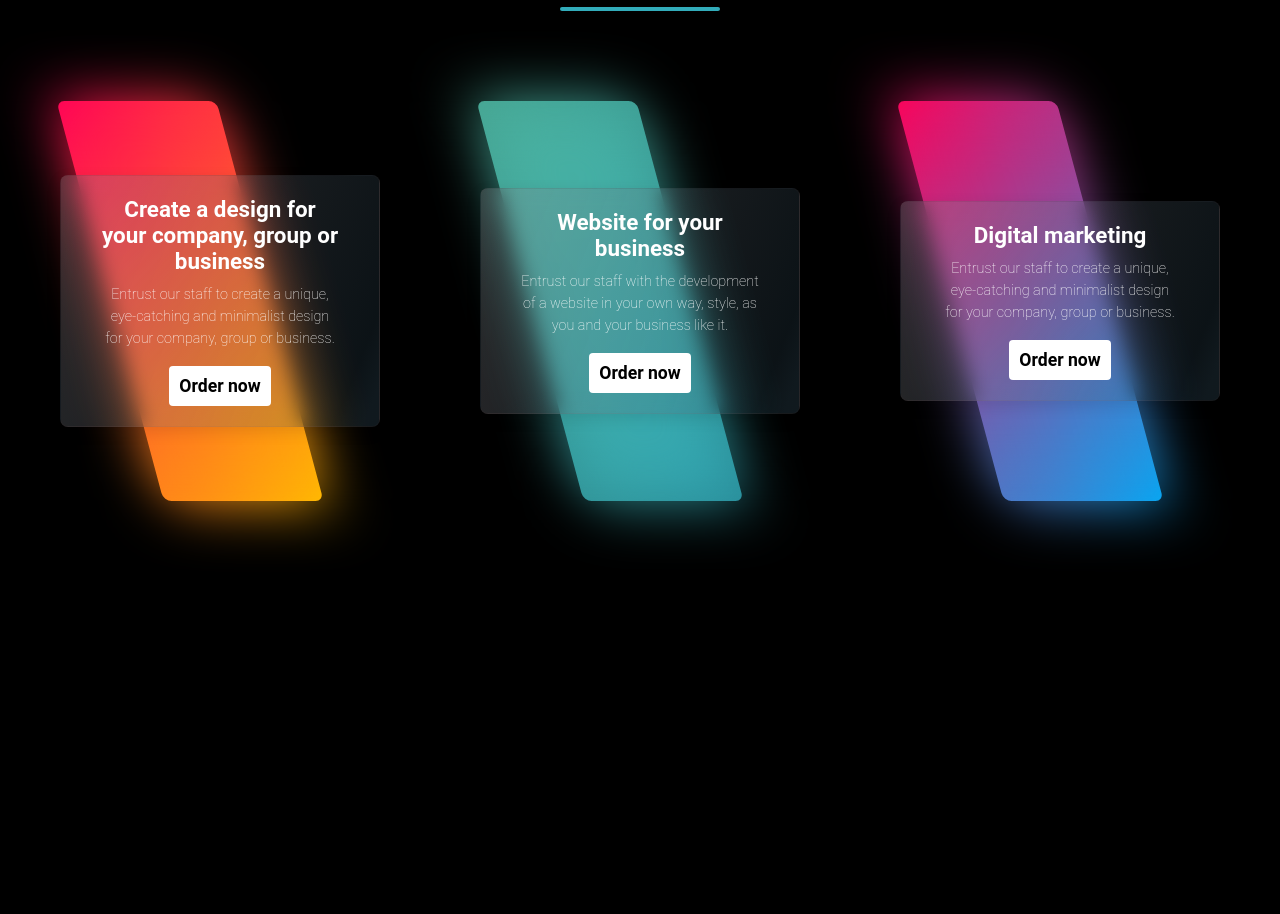
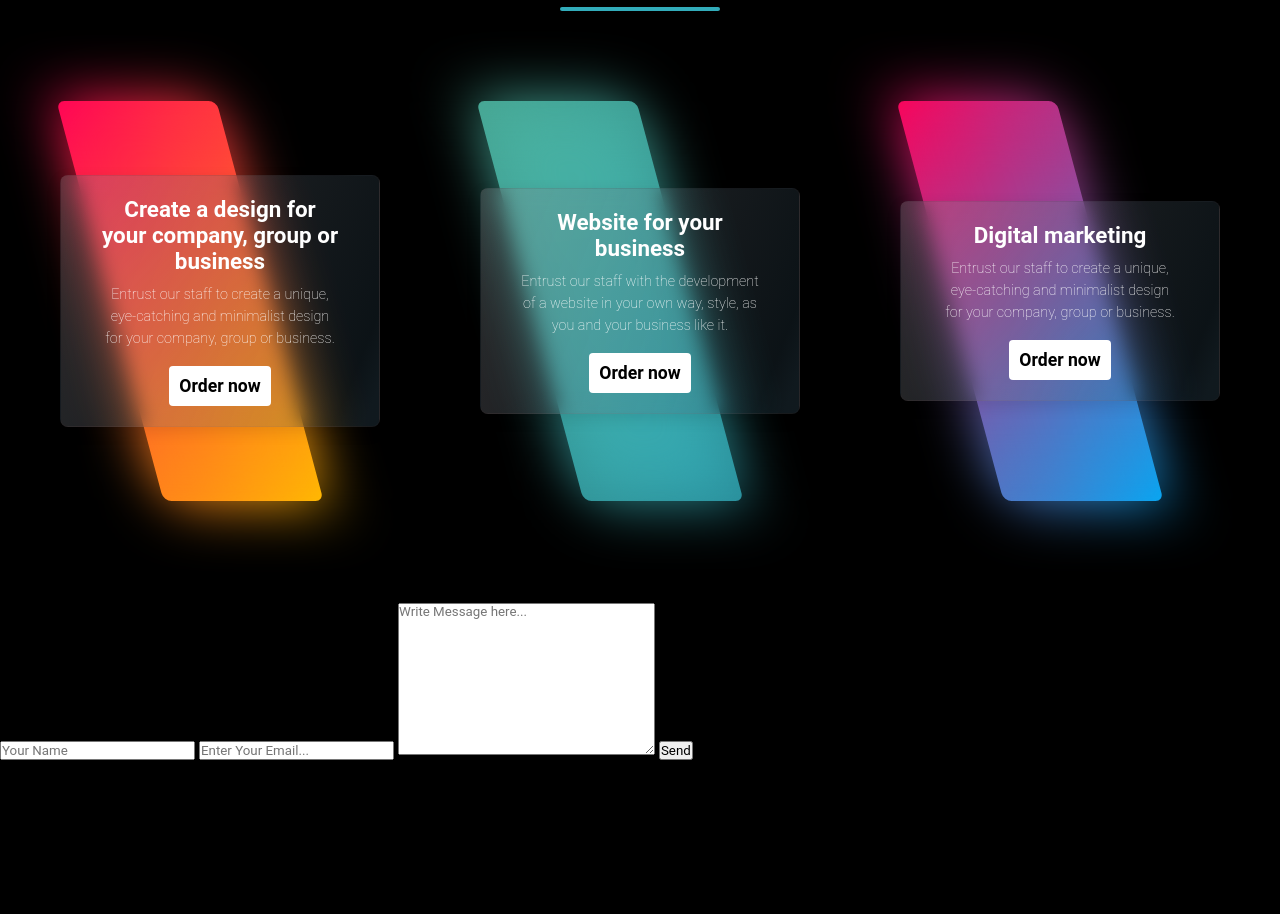
Before and after one commit to bluehat8/Webmark-solution-web, a plain HTML site: page index.html in a window 1280 px wide. Shown: the part 1353-2267 px from the top of the page. Before the commit the page ends 1934 px from the top, so only its background shows below. Drawn offline with Linux system fonts and the light colour scheme; grey boxes are pictures that could not be loaded; a web font is replaced by a local one.

Commit message:
Update index.html
Adding contact form

```diff
--- a/index.html
+++ b/index.html
@@ -130,6 +130,30 @@
 </section>
 
 
+        <!--CONTACT FORM-->
+
+<section class="contact">
+<div class="contact-container">
+    <div class="form-container">
+        <h3>Message us</h3>
+        <form action="" class="contact-form">
+            <input type="text" placeholder="Your Name" class="text" required>
+            <input type="email" name="" id="" placeholder="Enter Your Email..." class="text" required>
+        <textarea name="" id="" cols="30" rows="10" placeholder="Write Message here..." required></textarea>
+         <input type="submit" value="Send"  class="send-button">
+    </form>
+    </div>
+
+
+    <!--Maps-->
+    <div class="map">
+        <iframe src="https://www.google.com/maps/embed?pb=!1m18!1m12!1m3!1d3901.0483148660855!2d-86.25933498505135!3d12.108845036496309!2m3!1f0!2f0!3f0!3m2!1i1024!2i768!4f13.1!3m3!1m2!1s0x8f715589effc1f79%3A0x6c7ced86b4d5293f!2sUniversidad%20Americana%20library%2C%20Managua!5e0!3m2!1ses!2sni!4v1655265753340!5m2!1ses!2sni"  style="border:0;" allowfullscreen="" loading="lazy" referrerpolicy="no-referrer-when-downgrade"></iframe>
+    </div>
+</div>
+
+</section>
+
+
 
 
 
```
